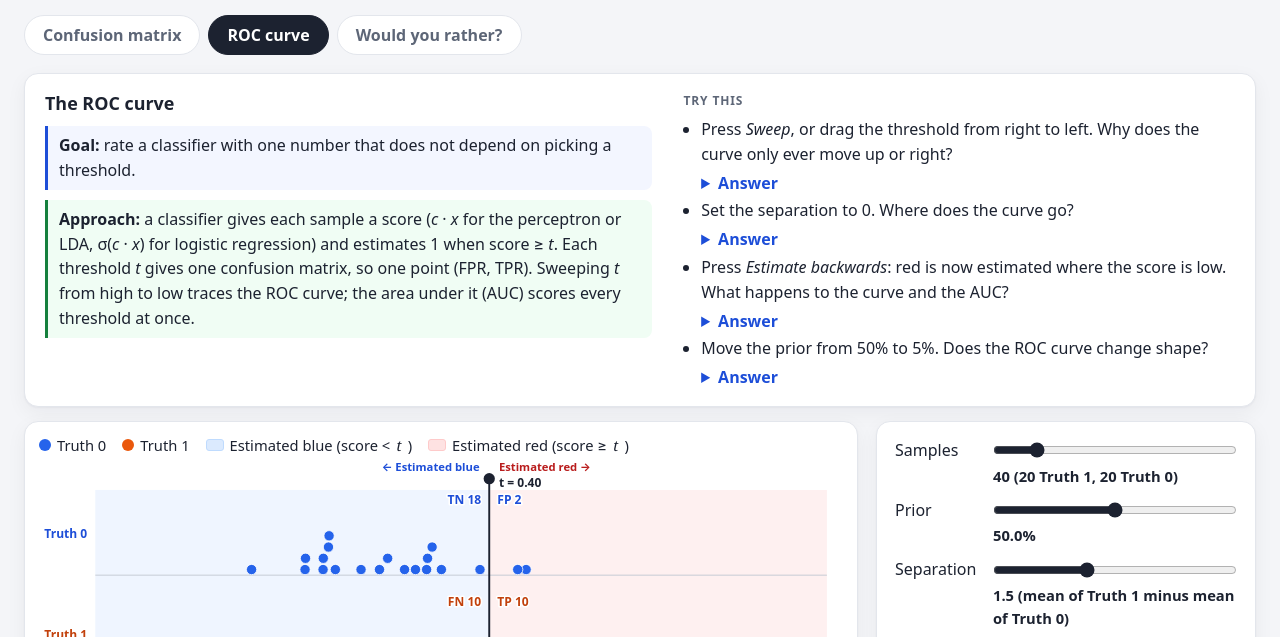
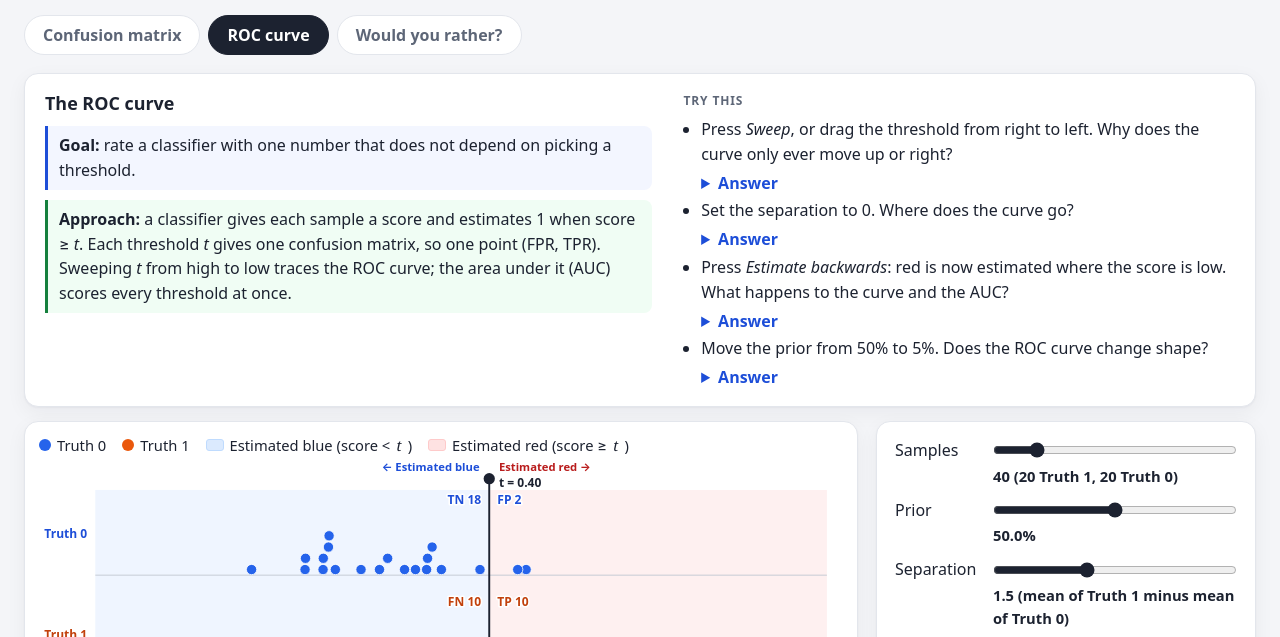
Before and after one commit to matthigger/binary_metrics, a plain HTML site: page index.html in a window 1280 px wide. Both pictures are taken after a click on the tab "ROC curve". Shown: the part 109-746 px from the top of the page. Drawn offline with Linux system fonts and the light colour scheme.

Commit message:
ROC curve approach: drop the score-function aside
Co-Authored-By: Claude Opus 5.5 (1M context) <noreply@anthropic.com>

```diff
--- a/index.html
+++ b/index.html
@@ -135,10 +135,7 @@
       <p class="goal"><b>Goal:</b> rate a classifier with one number that
         does not depend on picking a threshold.</p>
       <p class="goal approach"><b>Approach:</b> a classifier gives each
-        sample a score (<i>c</i>&nbsp;&middot;&nbsp;<i>x</i> for the
-        perceptron or LDA, &sigma;(<i>c</i>&nbsp;&middot;&nbsp;<i>x</i>)
-        for logistic regression) and estimates 1 when score &ge;
-        <i>t</i>. Each threshold <i>t</i> gives one confusion matrix, so
+        sample a score and estimates 1 when score &ge; <i>t</i>. Each threshold <i>t</i> gives one confusion matrix, so
         one point (FPR, TPR). Sweeping <i>t</i> from high to low traces the
         ROC curve; the area under it (AUC) scores every threshold at
         once.</p>
```
